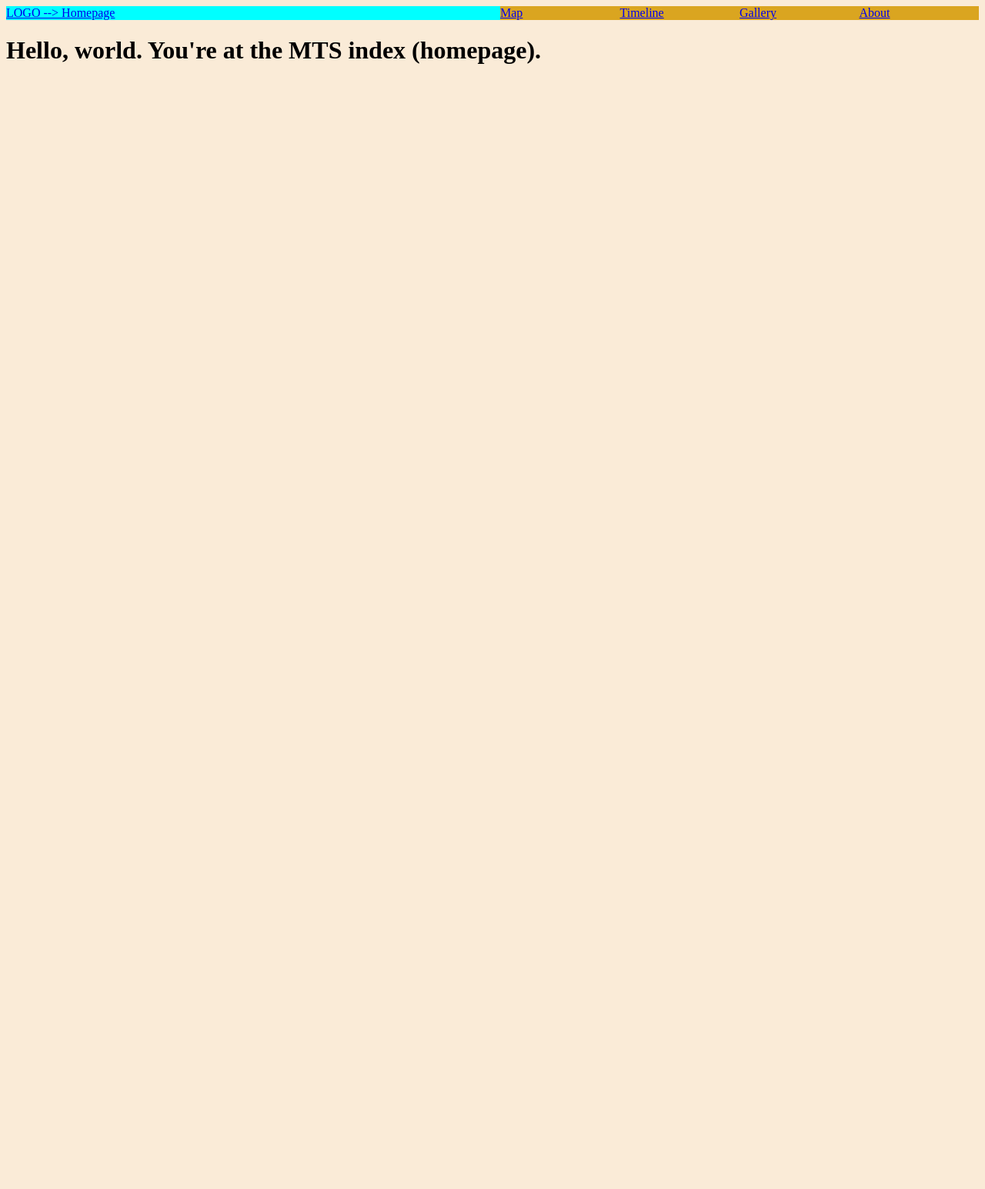
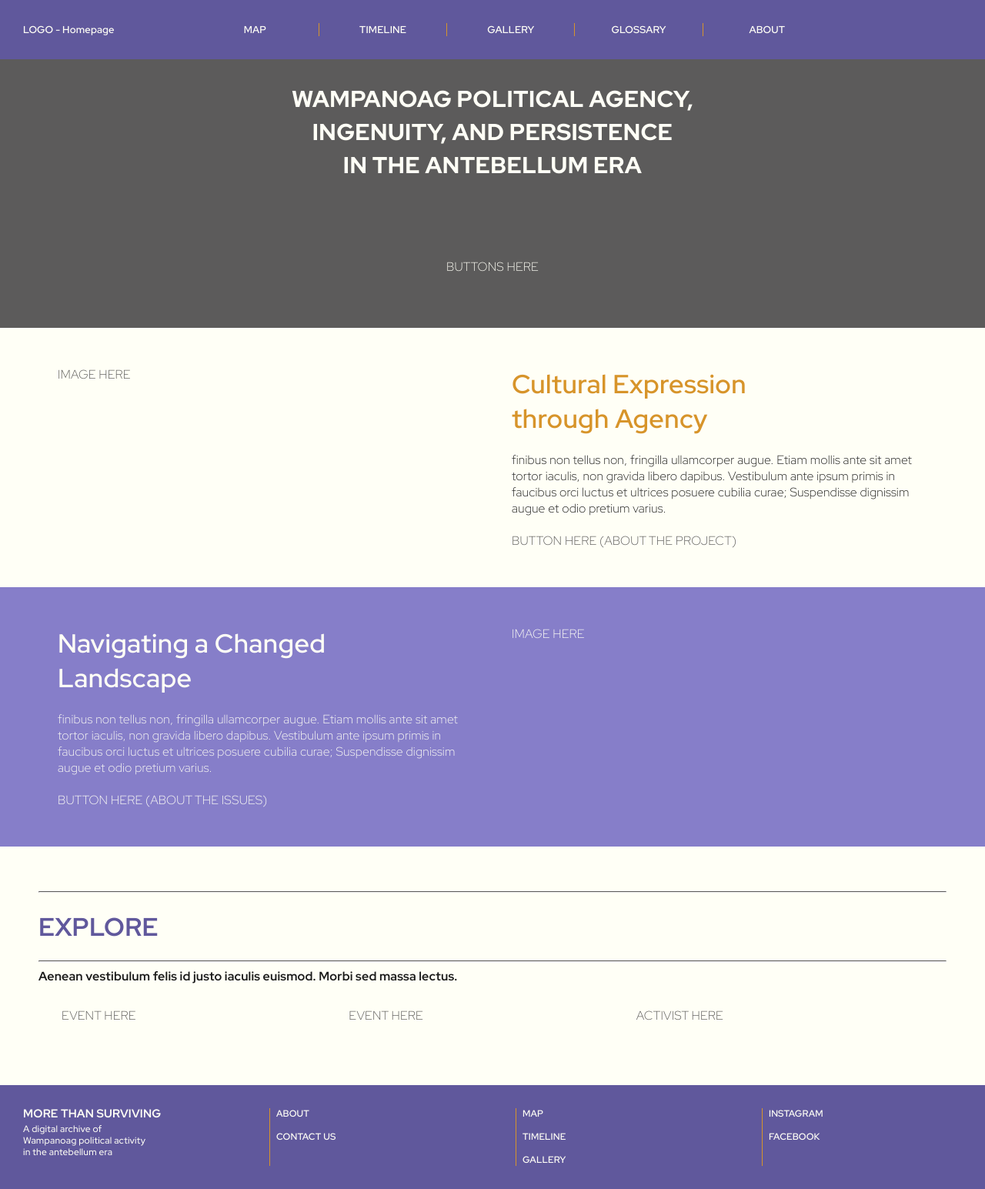
Before and after one commit to zeldaskywalker/more-than-surviving, a Django app: page / in a window 1280 px wide. Shown: the whole page at 77% size. Before the commit the page ends 83 px from the top, so only its background shows below. Run offline with Django 4.2, Linux system fonts and the light colour scheme.

Commit message:
Front-end base and home changes.

```diff
--- /dev/null
+++ b/mts-web-app/mts/static/css/site.css
@@ -0,0 +1,292 @@
+:root {
+    --main-bg-color: #FFFFF6;
+    --document-purple: #60589C;
+    --document-gray: #5C5B5B;
+    --womens-rights-purple: #867EC9;
+    --temperance-blue: #819CB9;
+    --racial-equality-green: #589C82;
+    --anti-slavery-gold: #D7942A;
+    --indigenous-rights-red: #BB604D;
+}
+
+hr {
+    border-top: 1px solid var(--document-gray);
+}
+
+html, body {
+    background-color: var(--main-bg-color);
+    margin: 0;
+    height: 100%;
+    opacity: 1;
+    color: var(--document-gray);
+    font-family: 'Red Hat Display', sans-serif;
+    font-size: 16px;
+    font-weight: 300;
+    font-style: normal;
+    letter-spacing: 0.18px;
+    text-align: left;
+}
+
+title {
+    opacity: 1;
+    color: var(--document-purple);
+    font-family: 'Red Hat Display', sans-serif;
+    font-size: 40px;
+    font-weight: 700;
+    letter-spacing: 0.44px;
+    text-align: left;
+}
+
+h1 {
+    opacity: 1;
+    color: var(--document-purple);
+    font-size: 33px;
+    font-weight: 700;
+    letter-spacing: 0.37px;
+    text-align: left;
+}
+
+#landing-main-div {
+    /* TEMPORARY */
+    background-color: var(--document-gray);
+    width: 100%;
+    height: auto;
+}
+
+#landing-h1-div {
+    width: 100%;
+    display: flex;
+    justify-content: center;
+    align-items: center;
+}
+
+#landing-h1 {
+    text-shadow: 5px 2px 9px 2px rgba(0,0,0, 0.5);
+    margin-block-start: 0em;
+    margin-block-end: 0em;
+    text-align: center;
+    color: var(--main-bg-color);
+    font-size: 30px;
+    font-weight: 800;
+    letter-spacing: 0.4px;
+    line-height: 43px;
+    padding: 1em;
+}
+
+h2 {
+    opacity: 1;
+    color: var(--womens-rights-purple);
+    font-size: 25px;
+    font-weight: 700;
+    letter-spacing: 0.28px;
+    text-align: left;
+}
+
+.q {
+    opacity: 1;
+    color: var(--anti-slavery-gold);
+    font-size: 34px;
+    font-weight: 600;
+    font-style: italic;
+    letter-spacing: 0.38px;
+    text-align: left;
+}
+
+.s1 {
+    opacity: 1;
+    color: var(--womens-rights-purple);
+    font-size: 27px;
+    font-weight: 500;
+    letter-spacing: 0.3px;
+    text-align: left;
+}
+
+.s2 {
+    opacity: 1;
+    color: var(--anti-slavery-gold);
+    font-size: 20px;
+    font-weight: 600;
+    letter-spacing: 0.22px;
+    text-align: left;
+}
+
+.caption {
+    opacity: 1;
+    color: var(--document-gray);
+    font-size: 13px;
+    font-weight: 700;
+    letter-spacing: 0.14px;
+    text-align: left;
+    }
+
+button {
+    border-radius: 5px;
+    border: 1px solid #979797;
+    opacity: 1;
+    background-color: var(--document-gray);
+    color: #FFFFFF;
+    font-size: 14px;
+    font-weight: 700;
+    letter-spacing: 0.16px;
+    text-align: left;
+}
+
+#landing-page-button {
+    background-color: var(--womens-rights-purple);
+    padding: 1em;
+    border-radius: 5px;
+    color: #FFFFFF;
+}
+
+#landing-buttons-container {
+    height: 20%;
+    color: var(--main-bg-color);
+    display: flex;
+    justify-content: center;
+    align-items: center;
+}
+
+#landing-about-container {
+    height: auto;
+    display: grid;
+    grid-template-columns: 1fr 1fr;
+    padding: 50px;
+}
+
+#landing-about-text {
+    color: #1A1A1A;
+}
+
+#landing-about-header {
+    font-weight: 600;
+    font-style: normal;
+}
+
+.landing-child-div {
+    padding-left: 25px;
+    padding-right: 25px;
+}
+
+#landing-issues-container {
+    height: auto;
+    display: grid;
+    grid-template-columns: 1fr 1fr;
+    padding: 50px;
+    color: var(--main-bg-color);
+    background-color: var(--womens-rights-purple);
+}
+
+#landing-issues-text {
+    color: var(--main-bg-color);
+    font-weight: 600;
+    font-style: normal;
+}
+
+#landing-explore-container {
+    height: auto;
+    padding: 50px;
+}
+
+#landing-explore-text {
+    color: #1A1A1A;
+    font-weight: 700;
+}
+
+#landing-example-explore {
+    height: auto;
+    display: grid;
+    grid-template-columns: 1fr 1fr 1fr;
+    padding: 30px;
+}
+
+.header-footer-container {
+    background-color: var(--document-purple);
+    top: 0;
+    color: var(--main-bg-color);
+}
+
+.header-container {
+    height: auto;
+    display: grid;
+    grid-template-columns: auto 1fr;
+    gap: 100px;
+    opacity: 1;
+    font-size: 13px;
+    font-weight: 600;
+    letter-spacing: 0.17px;
+    padding-top: 30px;
+    padding-bottom: 30px;
+    padding-left: 30px;
+    padding-right: 200px;
+}
+
+.nav {
+    opacity: 1;
+    font-size: 13px;
+    font-weight: 600;
+    letter-spacing: 0.17px;
+    text-align: left;
+    /* padding: 40px; */
+}
+
+#nav-links-container {
+    display: grid;
+    text-align: center;
+    grid-template-columns: 1fr 1fr 1fr 1fr 1fr;
+}
+
+.nav-links {
+    border-right: 1px solid var(--anti-slavery-gold);
+}
+
+.footer-container {
+    left: 0;
+    bottom: 0;
+    height: auto;
+    width: 100%;
+    opacity: 1;
+    font-size: 15px;
+    font-weight: 700;
+    letter-spacing: 0.2px;
+    text-align: left;
+    line-height: 15px;
+    display: grid;
+    grid-template-columns: 1fr 1fr 1fr 1fr;
+}
+
+.footer-info {
+    opacity: 1;
+    margin: 30px;
+}
+
+.footer-info-description {
+    margin-top: 5px;
+    font-weight: 500;
+    font-size: 12px;
+}
+
+.footer-info-links {
+    border-left: 1px solid var(--anti-slavery-gold);
+    padding-left: 8px;
+    opacity: 1;
+    margin: 30px;
+    font-size: 12px;
+    font-weight: 600;
+    letter-spacing: 0.16px;
+}
+
+a {
+    color: inherit;
+}
+
+a:link {
+    text-decoration: none;
+}
+
+a:visited {
+    text-decoration: none;
+}
+
+a:active {
+    text-decoration: none;
+}
--- a/mts-web-app/mts/static/css/test.css
+++ /dev/null
@@ -1,16 +0,0 @@
-body {
-    background-color: antiquewhite;
-}
-
-.nav-container {
-    display: grid;
-    background-color: goldenrod;
-    grid-template-columns: 1fr 1fr 1fr 1fr;;
-}
-
-.header-container {
-    display: grid;
-    background-color: aqua;
-    grid-template-columns: 1fr 1fr;
-    gap: 20px;
-}
--- a/mts-web-app/mts/templates/base.html
+++ b/mts-web-app/mts/templates/base.html
@@ -1,23 +1,67 @@
 <html>
     {% load static %}
     <head>
-        <link rel="stylesheet" href="{% static 'css/test.css' %}">
+        <link rel="preconnect" href="https://fonts.googleapis.com">
+        <link rel="preconnect" href="https://fonts.gstatic.com" crossorigin>
+        <link href="https://fonts.googleapis.com/css2?family=Red+Hat+Display:ital,wght@0,300;0,400;0,500;0,600;0,700;0,800;1,600&display=swap" rel="stylesheet">
+        <link rel="stylesheet" href="{% static 'css/site.css' %}">
     </head>
     <body>
         <nav>
-            <div class="header-container">
+            <div class="header-footer-container header-container">
                 <div>
-                    <a class="nav-link" href="/">LOGO --> Homepage</a>
+                    <a href="/">LOGO - Homepage</a>
                 </div>
-                <div class="nav-container">
-                    <a href="/map">Map</a>
-                    <a href="/timeline">Timeline</a>
-                    <a href="/gallery">Gallery</a>
-                    <a href="/about">About</a>
+                <div id="nav-links-container">
+                    <div class="nav-links">
+                        <a href="/map">MAP</a>
+                    </div>
+                    <div class="nav-links">
+                        <a href="/timeline">TIMELINE</a>
+                    </div>
+                    <div class="nav-links">
+                        <a href="/gallery">GALLERY</a>
+                    </div>
+                    <div class="nav-links">
+                        <a href="/glossary">GLOSSARY</a>
+                    </div>
+                    <div>
+                        <a href="/about">ABOUT</a>
+                    </div>
                 </div>
             </div>
         </nav>
     {% block content %}
     {% endblock content %}
+    <div class="header-footer-container footer-container">
+        <div class="footer-info">
+            MORE THAN SURVIVING
+            <br>
+            <div class="footer-info-description">
+                A digital archive of
+                <br>
+                Wampanoag political activity
+                <br>
+                in the antebellum era
+            </div>
+        </div>
+        <div class="footer-info-links">
+            <a href="/about">ABOUT</a>
+            <br><br>
+            CONTACT US
+        </div>
+        <div class="footer-info-links">
+            <a href="/map">MAP</a>
+            <br><br>
+            <a href="/timeline">TIMELINE</a>
+            <br><br>
+            <a href="/gallery">GALLERY</a>
+        </div>
+        <div class="footer-info-links">
+            INSTAGRAM
+            <br><br>
+            FACEBOOK
+        </div>
+    </div>
   </body>
 </html>
--- a/mts-web-app/mts/templates/home.html
+++ b/mts-web-app/mts/templates/home.html
@@ -1,5 +1,75 @@
 {% extends 'base.html' %}
 
 {% block content %}
-<h1>Hello, world. You're at the MTS index (homepage).</h1>
+<div id="landing-main-div">
+    <div id="landing-h1-div">
+        <h1 id="landing-h1">
+            WAMPANOAG POLITICAL AGENCY,<br />
+            INGENUITY, AND PERSISTENCE<br />
+            IN THE ANTEBELLUM ERA
+        </h1>
+    </div>
+    <div id="landing-buttons-container">
+        BUTTONS HERE
+    </div>
+</div>
+<div id="landing-about-container">
+    <div class="landing-child-div">
+        IMAGE HERE
+    </div>
+    <div class="landing-child-div">
+        <div class="q" id="landing-about-header">
+            Cultural Expression
+            <br>
+            through Agency
+        </div>
+        <br>
+        <div id="landing-about-text">
+            finibus non tellus non, fringilla ullamcorper augue. Etiam mollis ante sit amet tortor iaculis, non gravida libero dapibus. Vestibulum ante ipsum primis in faucibus orci luctus et ultrices posuere cubilia curae; Suspendisse dignissim augue et odio pretium varius.
+        </div>
+        <br>
+        <div>
+            BUTTON HERE (ABOUT THE PROJECT)
+        </div>
+    </div>
+</div>
+<div id="landing-issues-container">
+    <div class="landing-child-div">
+        <div class="q" id="landing-issues-text">
+            Navigating a Changed
+            <br>
+            Landscape
+        </div>
+        <br>
+        <div>
+            finibus non tellus non, fringilla ullamcorper augue. Etiam mollis ante sit amet tortor iaculis, non gravida libero dapibus. Vestibulum ante ipsum primis in faucibus orci luctus et ultrices posuere cubilia curae; Suspendisse dignissim augue et odio pretium varius.
+        </div>
+        <br>
+        <div>
+            BUTTON HERE (ABOUT THE ISSUES)
+        </div>
+    </div>
+    <div class="landing-child-div">
+        IMAGE HERE
+    </div>
+</div>
+<div id="landing-explore-container">
+    <hr>
+    <h1>EXPLORE</h1>
+    <hr>
+    <div id="landing-explore-text">
+        Aenean vestibulum felis id justo iaculis euismod. Morbi sed massa lectus.
+    </div>
+    <div id="landing-example-explore">
+        <div>
+            EVENT HERE
+        </div>
+        <div>
+            EVENT HERE
+        </div>
+        <div>
+            ACTIVIST HERE
+        </div>
+    </div>
+</div>
 {% endblock content %}
```
Also changed, not shown: mts-web-app/mts/db_api/json_translations.py (+34 -0 lines), 2 other files.
